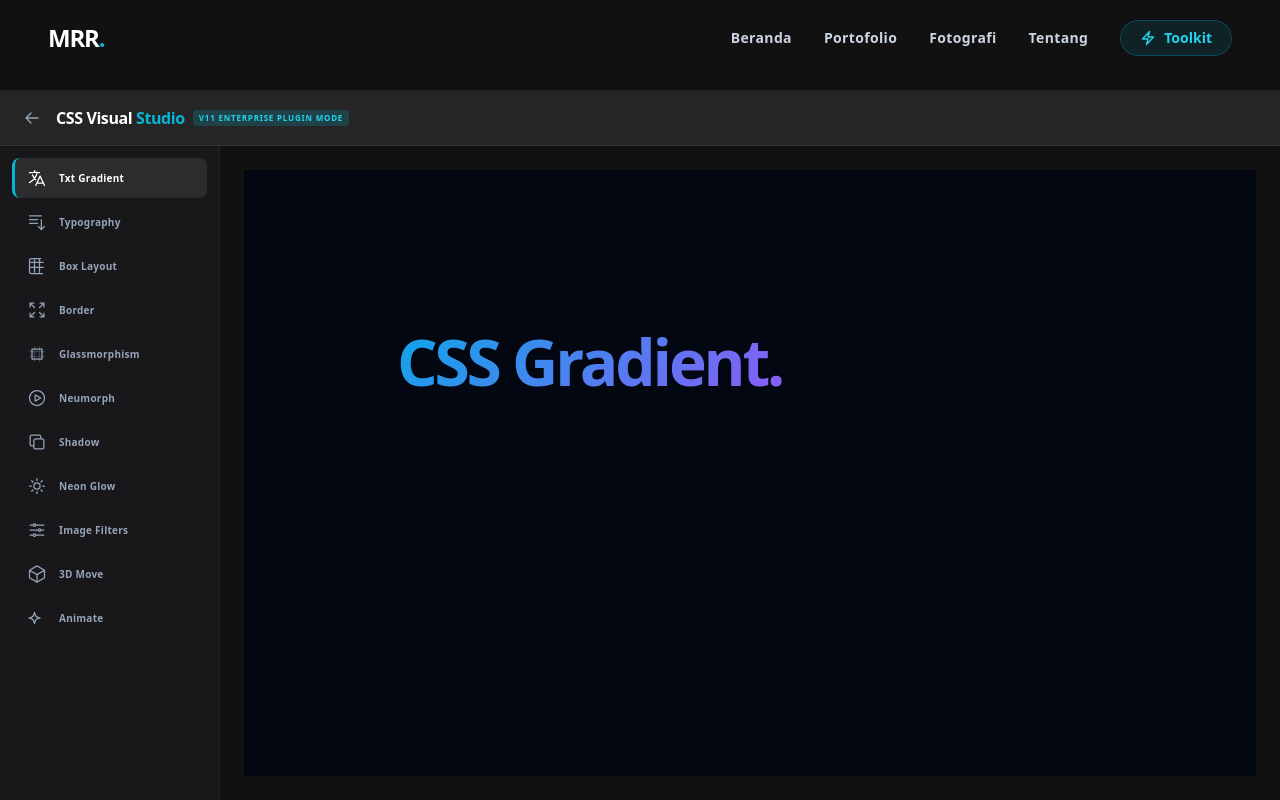
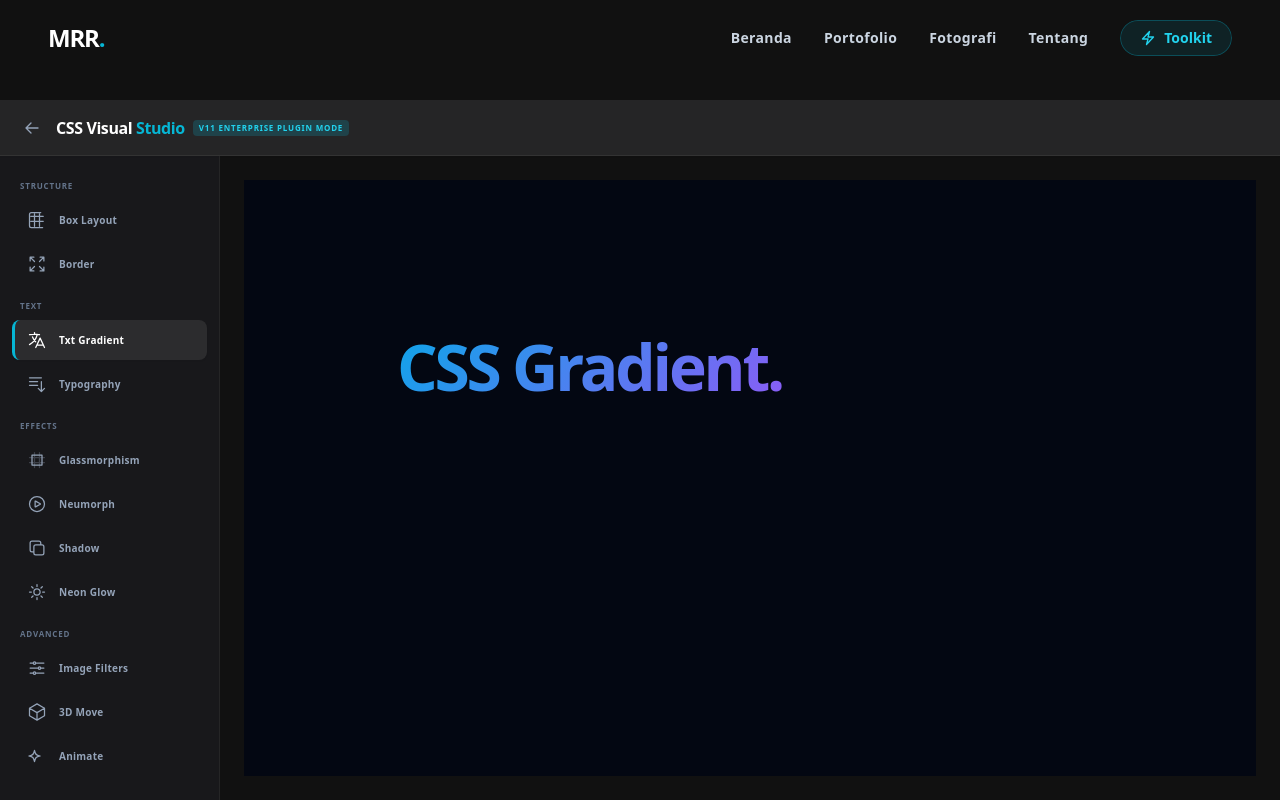
Before and after one commit to Rafli161102/CV-MRR, a Next.js app: page /css-studio in a window 1280 px wide. Built offline with nearby package versions, Linux system fonts and the light colour scheme.

Commit message:
Fix scroll locking and navbar padding in CssStudioPage
Added useEffect to lock global scroll for full-screen CSS Studio and adjusted navbar padding for better layout.

```diff
--- a/src/app/css-studio/page.jsx
+++ b/src/app/css-studio/page.jsx
@@ -1,9 +1,8 @@
 "use client";
 
-import React, { useState } from 'react';
+import React, { useState, useEffect } from 'react';
 import Link from 'next/link';
 
-// Import Komponen dari folder _components
 import { Icons } from './_components/shared';
 import { PluginLayout, PluginBorder, PluginTypography, PluginTextGradient, PluginGlassmorphism, PluginNeumorphism, PluginShadow, PluginGlow, PluginFilters, PluginTransform, PluginAnimation } from './_components/plugins';
 
@@ -27,12 +26,20 @@ const PLUGINS = [
 export default function CssStudioPage() {
   const [activeId, setActiveId] = useState('text-gradient');
 
+  // FIX BUG: Mengunci scroll global halaman agar CSS Studio bertindak sebagai Aplikasi Layar Penuh utuh.
+  useEffect(() => {
+    document.body.style.overflow = 'hidden';
+    return () => {
+      document.body.style.overflow = 'auto';
+    };
+  }, []);
+
   return (
-    // FIX BUG NAV: Menggunakan 100dvh dan pt-[80px] menyesuaikan tinggi Global Navbar kamu
-    <div className="h-[100dvh] w-full flex flex-col font-sans bg-[#111111] text-[#d4d4d4] overflow-hidden pt-[80px] sm:pt-[90px]">
+    // FIX BUG NAV: Menambah padding-top sangat dalam (85px mobile, 100px desktop) agar Toolbar tidak tertindih area Navbar tak kasatmata.
+    <div className="h-[100dvh] w-full flex flex-col font-sans bg-[#111111] text-[#d4d4d4] overflow-hidden pt-[85px] sm:pt-[95px] lg:pt-[100px]">
 
-      {/* HEADER NAV (Studio Header) */}
-      <div className="h-14 px-4 sm:px-6 border-b border-[#333333] flex items-center justify-between bg-[#252526] relative z-40 shrink-0 shadow-sm">
+      {/* HEADER NAV */}
+      <div className="h-14 px-4 sm:px-6 border-b border-[#333333] flex items-center justify-between bg-[#252526] relative z-50 shrink-0 shadow-sm">
         <div className="flex items-center gap-4">
           <Link href="/toolkit" className="text-slate-400 hover:text-white transition-colors"><Icons.ArrowLeft /></Link>
           <div className="flex items-center gap-2">
@@ -43,30 +50,35 @@ export default function CssStudioPage() {
       </div>
 
       {/* MAIN WORKSPACE */}
-      <div className="flex-1 flex flex-col lg:flex-row overflow-hidden relative z-30">
+      <div className="flex-1 flex flex-col lg:flex-row overflow-hidden relative z-40">
 
         {/* KOLOM 1: TOOLBAR */}
-        <div className="w-full lg:w-[60px] xl:w-[220px] bg-[#18181b] border-b lg:border-b-0 lg:border-r border-[#252526] shrink-0 flex flex-row lg:flex-col lg:gap-1 overflow-x-auto lg:p-3 [&::-webkit-scrollbar]:hidden relative z-40 pointer-events-auto">
-           {PLUGINS.map(p => (
+        <div className="w-full lg:w-[60px] xl:w-[220px] bg-[#18181b] border-b lg:border-b-0 lg:border-r border-[#252526] shrink-0 flex flex-row lg:flex-col lg:gap-1 overflow-x-auto lg:p-3 [&::-webkit-scrollbar]:hidden relative z-50 pointer-events-auto">
+           {['Structure', 'Text', 'Effects', 'Advanced'].map(cat => (
+              <div key={cat} className="flex flex-row lg:flex-col gap-1 shrink-0">
+                 <div className="text-[8px] font-bold text-slate-500 uppercase tracking-widest mb-1 mt-3 px-2 hidden xl:block">{cat}</div>
+                 {PLUGINS.filter(p => p.cat === cat).map(p => (
                     <button
                       key={p.id}
                       onClick={() => setActiveId(p.id)}
-                className={`flex items-center gap-3 w-auto xl:w-full p-3 lg:px-3 lg:py-2.5 rounded-none lg:rounded-lg transition-all duration-200 border-b-[3px] lg:border-b-0 lg:border-l-[3px] shrink-0 ${activeId === p.id ? 'bg-[#2c2c2e] border-cyan-500 text-white shadow-sm' : 'bg-transparent border-transparent text-slate-400 hover:bg-[#2c2c2e]/50 hover:text-slate-200'}`}
+                      className={`flex items-center gap-3 w-auto xl:w-full p-3 lg:px-3 lg:py-2.5 rounded-none lg:rounded-lg transition-all duration-200 border-b-[3px] lg:border-b-0 lg:border-l-[3px] shrink-0 relative z-50 pointer-events-auto ${activeId === p.id ? 'bg-[#2c2c2e] border-cyan-500 lg:border-cyan-500 text-white shadow-sm' : 'bg-transparent border-transparent text-slate-400 hover:bg-[#2c2c2e]/50 hover:text-slate-200'}`}
                     >
                       <div className="shrink-0">{p.icon}</div>
                       <span className="text-[10px] font-semibold tracking-wide hidden xl:block whitespace-nowrap">{p.title}</span>
                     </button>
                  ))}
               </div>
+           ))}
+        </div>
 
         {/* KOLOM 2 & 3: PLUGIN CONTENT AREA */}
-        <div className="flex-1 overflow-hidden bg-[#111111] lg:p-6 p-0 flex flex-col">
+        <div className="flex-1 overflow-hidden bg-[#111111] lg:p-6 p-0 flex flex-col relative z-10">
            {PLUGINS.map(p => p.id === activeId && <p.component key={p.id} />)}
         </div>
 
       </div>
 
-      {/* Global CSS */}
+      {/* Global CSS for this page */}
       <style dangerouslySetInnerHTML={{__html: `
         .animate-fade-in { animation: fadeIn 0.2s ease-out forwards; }
         @keyframes fadeIn { from { opacity: 0; transform: translateY(5px); } to { opacity: 1; transform: translateY(0); } }
```
Lines whose indentation alone changed are shown as unchanged.
